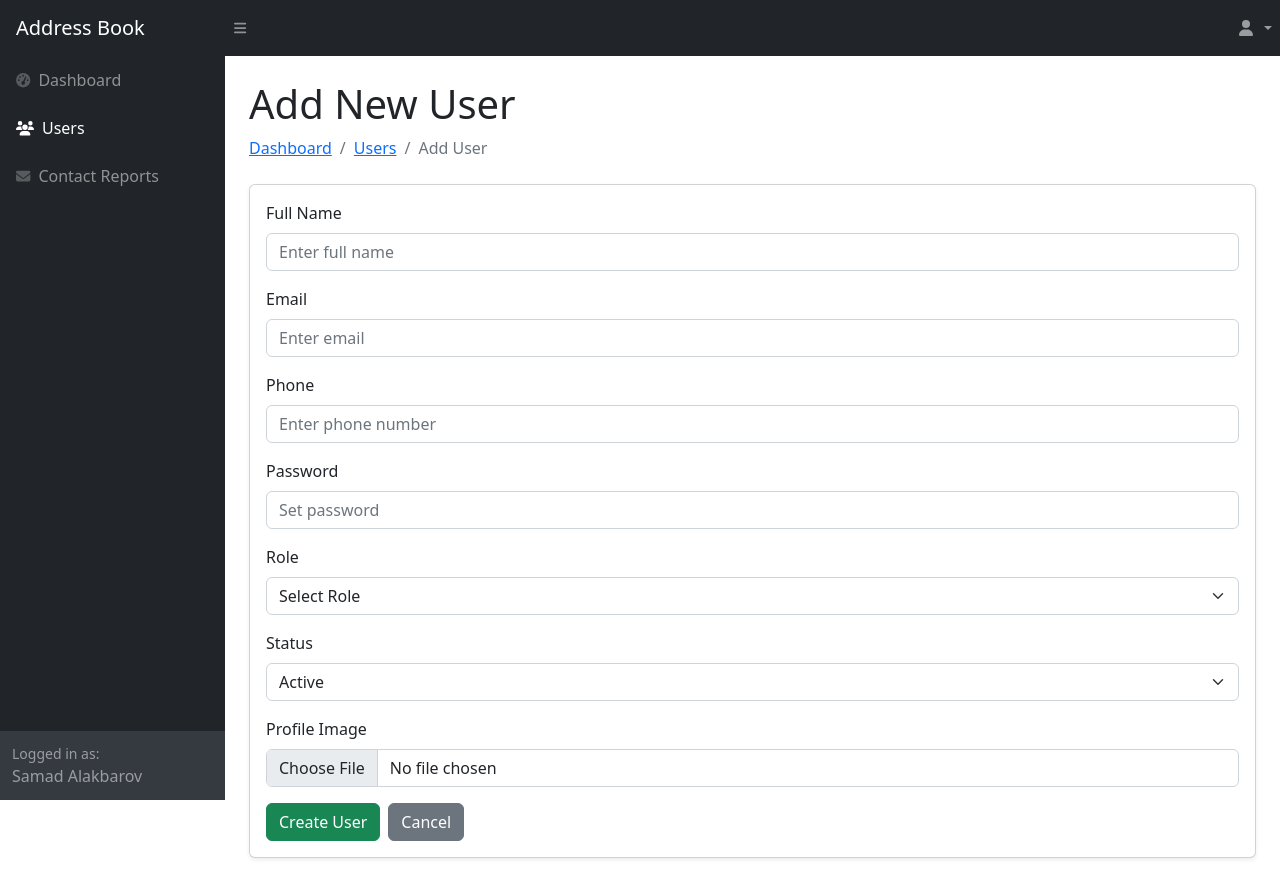
After one commit to Samad126/AdressBookAppWeb, an ASP.NET Core app: template Areas/Admin/Views/Users/Add.cshtml in a window 1280 px wide. The commit adds this page. Run offline with ASP.NET Core 8, Linux system fonts and the light colour scheme; the template is opened without the code that fills it, so the values that code supplies are empty; some libraries are stand-ins or nearby versions.

Commit message:
Enhance user management features and views
- Added new action methods `Detail` and `Details` in `UsersController.cs` for improved user detail management.
- Revamped `Detail.cshtml` to include a profile image and better layout.
- Updated `Edit.cshtml` to support file uploads and added additional user fields.
- Improved `Index.cshtml` with new buttons for adding users and filtering, and added a profile image column.
- Created `Add.cshtml` for adding new users with a comprehensive form.
- Introduced `Details.cshtml` for a detailed view of user information with enhanced navigation.

```diff
--- /dev/null
+++ b/Areas/Admin/Views/Users/Add.cshtml
@@ -0,0 +1,75 @@
+@{
+    ViewData["Title"] = "Add New User";
+}
+
+<div class="container-fluid px-4">
+    <h1 class="mt-4">Add New User</h1>
+    <ol class="breadcrumb mb-4">
+        <li class="breadcrumb-item"><a asp-area="Admin" asp-controller="Dashboard" asp-action="Index">Dashboard</a></li>
+        <li class="breadcrumb-item"><a asp-area="Admin" asp-controller="Users" asp-action="Index">Users</a></li>
+        <li class="breadcrumb-item active">Add User</li>
+    </ol>
+
+    <div class="card shadow-sm mb-4">
+        <div class="card-body">
+            <!-- IMPORTANT: enctype must be added for file upload -->
+            <form method="post" asp-action="Add" enctype="multipart/form-data">
+
+                <!-- Full Name -->
+                <div class="mb-3">
+                    <label for="fullName" class="form-label">Full Name</label>
+                    <input type="text" class="form-control" id="fullName" name="FullName" placeholder="Enter full name" required>
+                </div>
+
+                <!-- Email -->
+                <div class="mb-3">
+                    <label for="email" class="form-label">Email</label>
+                    <input type="email" class="form-control" id="email" name="Email" placeholder="Enter email" required>
+                </div>
+
+                <!-- Phone -->
+                <div class="mb-3">
+                    <label for="phone" class="form-label">Phone</label>
+                    <input type="tel" class="form-control" id="phone" name="Phone" placeholder="Enter phone number">
+                </div>
+
+                <!-- Password -->
+                <div class="mb-3">
+                    <label for="password" class="form-label">Password</label>
+                    <input type="password" class="form-control" id="password" name="Password" placeholder="Set password" required>
+                </div>
+
+                <!-- Role -->
+                <div class="mb-3">
+                    <label for="role" class="form-label">Role</label>
+                    <select class="form-select" id="role" name="Role" required>
+                        <option selected disabled>Select Role</option>
+                        <option>Admin</option>
+                        <option>User</option>
+                    </select>
+                </div>
+
+                <!-- Status -->
+                <div class="mb-3">
+                    <label for="status" class="form-label">Status</label>
+                    <select class="form-select" id="status" name="Status">
+                        <option selected>Active</option>
+                        <option>Inactive</option>
+                    </select>
+                </div>
+
+                <!-- Profile Image Upload -->
+                <div class="mb-3">
+                    <label for="profileImage" class="form-label">Profile Image</label>
+                    <input class="form-control" type="file" id="profileImage" name="ProfileImage" accept="image/*">
+                </div>
+
+                <div class="d-flex gap-2">
+                    <button type="submit" class="btn btn-success">Create User</button>
+                    <a asp-area="Admin" asp-controller="Users" asp-action="Index" class="btn btn-secondary">Cancel</a>
+                </div>
+
+            </form>
+        </div>
+    </div>
+</div>
```
Also changed, not shown: Areas/Admin/Controllers/UsersController.cs (+6 -1 lines), Areas/Admin/Views/Users/Details.cshtml (renamed from Areas/Admin/Views/Users/Detail.cshtml, +10 -10 lines), Areas/Admin/Views/Users/Edit.cshtml (+19 -8 lines), Areas/Admin/Views/Users/Index.cshtml (+26 -7 lines).
